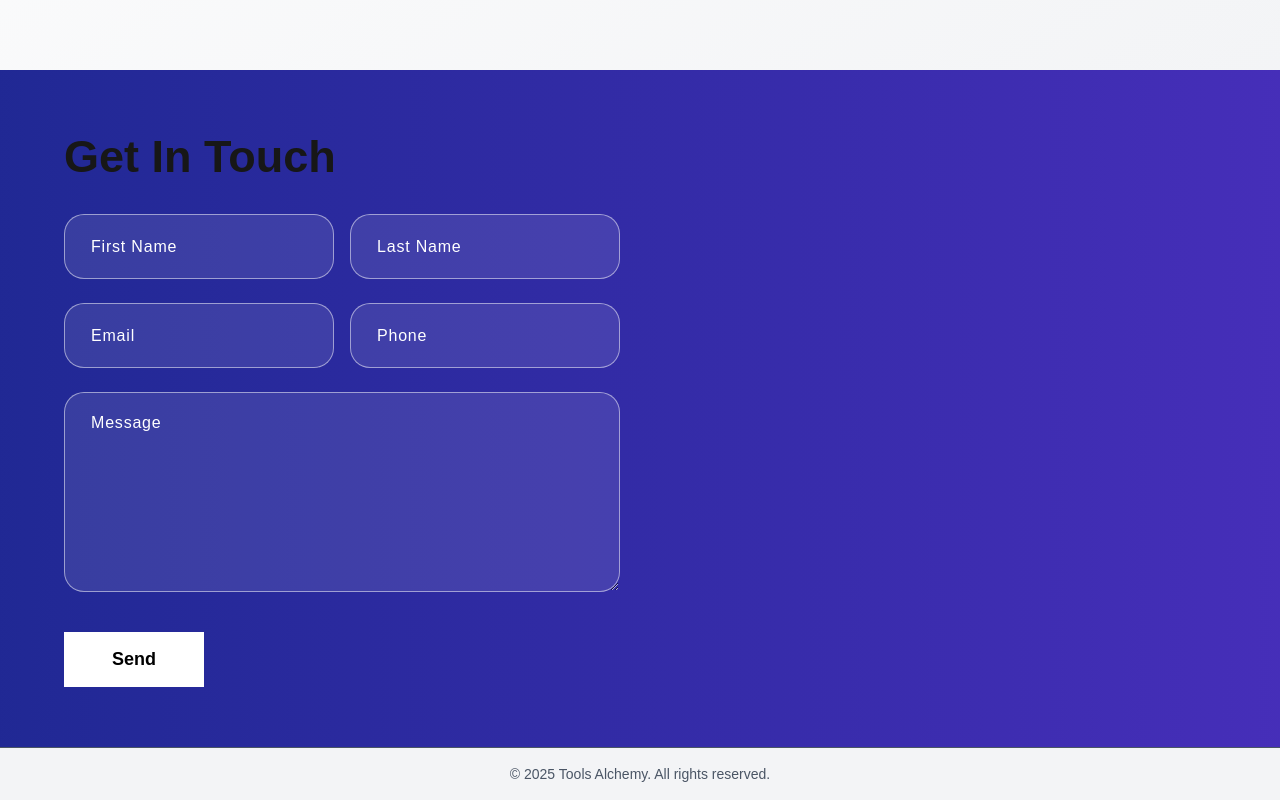
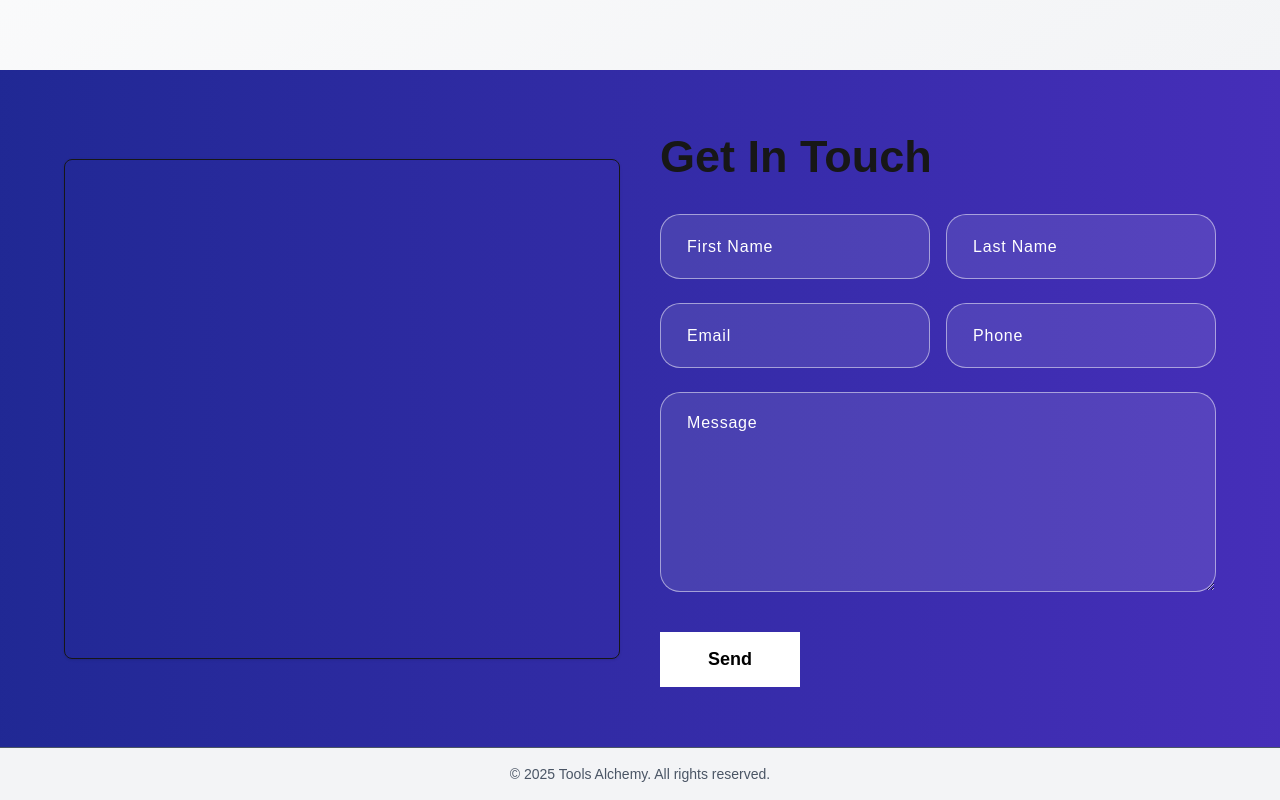
Before and after one commit to Namany27/CourseCrafter, a Next.js app in the folder ToolsAlchemy/: page / in a window 1280 px wide. Shown: the part 797-1597 px from the top of the page. Built offline with nearby package versions, Linux system fonts and the light colour scheme.

Commit message:
Update contact.tsx

```diff
--- a/ToolsAlchemy/src/app/components/contact.tsx
+++ b/ToolsAlchemy/src/app/components/contact.tsx
@@ -51,7 +51,7 @@ if (result.success) {
   return (
     <section className="contact py-12 px-4" id="contact">
       <div className="max-w-6xl mx-auto grid grid-cols-1 md:grid-cols-2 gap-10 items-center">
-        {/* <TrackVisibility>
+        <TrackVisibility>
           {({ isVisible }) => (
             <div className={isVisible ? "animate__animated animate__zoomIn" : ""}>
               <iframe
@@ -63,7 +63,7 @@ if (result.success) {
 />
             </div>
           )}
-        </TrackVisibility> */}
+        </TrackVisibility>
 
         <TrackVisibility>
           {({ isVisible }) => (
```
